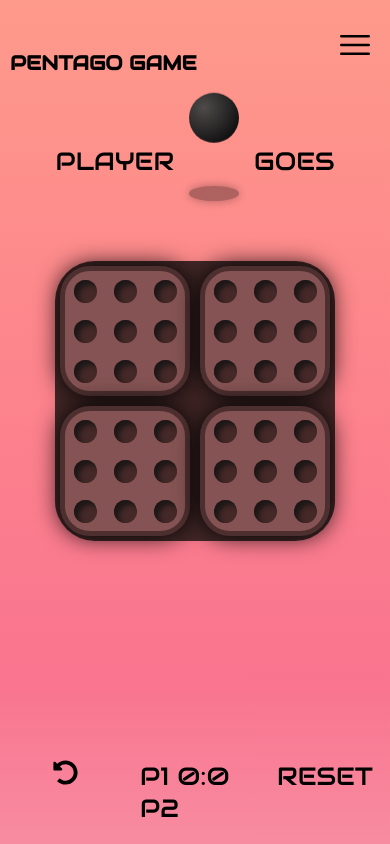
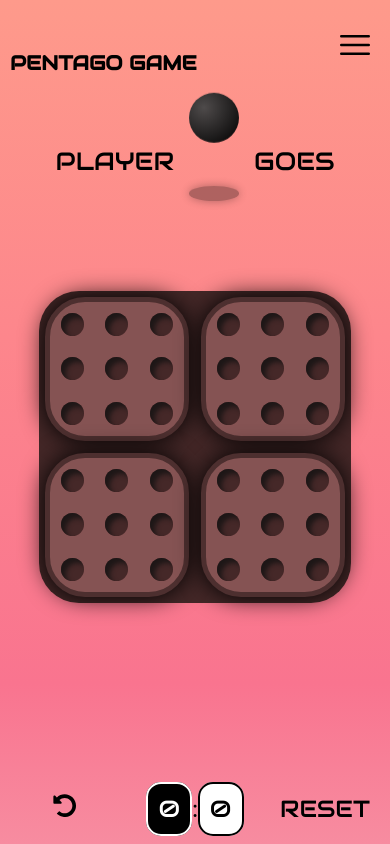
Before and after one commit to Krystian-Kamer/pentago-game, a React (Vite) app: page / in a window 390 px wide. Built offline with nearby package versions, Linux system fonts and the light colour scheme.

Commit message:
added animation to arrows, undo-btn, started working on logic which changes color of the ball

```diff
--- a/package.json
+++ b/package.json
@@ -10,6 +10,7 @@
     "preview": "vite preview"
   },
   "dependencies": {
+    "nanoid": "^5.0.6",
     "react": "^18.2.0",
     "react-dom": "^18.2.0",
     "react-icons": "^5.0.1"
--- a/src/components/Board/Board.css
+++ b/src/components/Board/Board.css
@@ -1,7 +1,7 @@
 .board {
-  margin: 0 auto;
-  width: clamp(280px, 53vw, 680px);
-  height: clamp(280px, 53vw, 680px);
+  margin: 100px auto;
+  width: clamp(290px, 80vw, 680px);
+  height: clamp(290px, 80vw, 680px);
   display: grid;
   grid-template-columns: repeat(2, 1fr);
   grid-template-rows: repeat(2, 1fr);
@@ -12,30 +12,11 @@
 .part {
   position: relative;
 }
-.arrow {
-  position: absolute;
-  transform: translate(-50%, -50%);
-  font-size: clamp(10px, 6vw, 50px);
-  background: transparent;
-}
-
-@keyframes spin {
-  from {
-    transform: rotate(0deg);
-  }
-  to {
-    transform: rotate(360deg);
-  }
-}
-
-.arrow:hover {
-  font-size: clamp(12px, 6.5vw, 55px);
-  animation: spin 1s linear infinite;
-}
 
 .spin-to-left {
   animation: spin-left 2s forwards;
 }
+
 .spin-to-right {
   animation: spin-right 2s forwards;
 }
@@ -48,6 +29,7 @@
     transform: rotate(0deg);
   }
 }
+
 @keyframes spin-right {
   from {
     transform: rotate(-90deg);
@@ -57,19 +39,59 @@
   }
 }
 
+.arrow {
+  position: absolute;
+  transform: translate(-50%, -50%);
+  font-size: clamp(15px, 7vw, 50px);
+  background: transparent;
+  padding: 0px 10px;
+}
+
+@keyframes arrow-left-spin {
+  from {
+    transform: rotate(0deg);
+  }
+  to {
+    transform: rotate(-360deg);
+  }
+}
+
+@keyframes arrow-right-spin {
+  from {
+    transform: rotate(0deg);
+  }
+  to {
+    transform: rotate(360deg);
+  }
+}
+
+.arrow-left:hover {
+  animation: arrow-left-spin 1.5s linear infinite;
+}
+
+.arrow-right:hover {
+  animation: arrow-right-spin 1.5s linear infinite;
+}
+
+.arrow:hover {
+  font-size: clamp(12px, 6.5vw, 55px);
+}
+
 .top-left-part .arrow-left {
   top: 40%;
   left: -20%;
   transform: rotate(-90deg);
 }
 .top-left-part .arrow-right {
-  top: -10%;
-  left: 50%;
+  top: -20%;
+  left: 40%;
+  transform: rotate(0deg);
 }
 
 .top-right-part .arrow-left {
-  top: -10%;
-  left: 50%;
+  top: -20%;
+  left: 40%;
+  transform: rotate(0deg);
 }
 .top-right-part .arrow-right {
   top: 40%;
--- a/src/components/Footer/Footer.css
+++ b/src/components/Footer/Footer.css
@@ -1,37 +1,49 @@
 .footer {
+  position: absolute;
+  bottom: 10px;
   width: 100vw;
-  position: fixed;
-  bottom: 0;
   font-family: audiowide;
   display: flex;
   justify-content: space-evenly;
   align-items: flex-start;
+  text-align: center;
   max-width: 1400px;
-  margin-bottom: 10px;
 }
-
 .footer button,
 .score {
   width: 240px;
   font-size: 35px;
   padding: 10px;
   text-transform: uppercase;
+  font-size: clamp(16px, 6vw, 35px);
 }
-
+.player-score {
+  padding: 10px;
+  border-radius: 15px;
+}
+.player1-score {
+  background-color: black;
+  color: white;
+  border: 2px solid white;
+}
+.player2-score {
+  background-color: white;
+  border: 2px solid black;
+}
 .footer button {
   background: transparent;
 }
 
-@media (max-width: 575px) {
-  .footer button,
-  .score {
-    font-size: 25px;
+
+.undo-btn:hover {
+  animation: undo-spin 0.8s linear infinite;
+}
+
+@keyframes undo-spin {
+  from {
+    transform: rotate(0deg);
+  }
+  to {
+    transform: rotate(-360deg);
   }
 }
-
-@media (min-width: 576px) and (max-width: 991px) {
-  .footer button,
-  .score {
-    font-size: 35px;
-  }
-}
--- a/src/components/Footer/Footer.jsx
+++ b/src/components/Footer/Footer.jsx
@@ -8,10 +8,11 @@ const Footer = () => {
   return (
     <div className='footer'>
       <button>
-        <FaUndoAlt />
+        <FaUndoAlt className='undo-btn' />
       </button>
       <div className='score'>
-        p1 {score.player1}:{score.player2} P2
+        <span className='player-score player1-score'>{score.player1}</span>:
+        <span className='player-score player2-score'>{score.player2}</span>
       </div>
       <button onClick={resetBoard}>reset</button>
     </div>
--- a/src/components/Navbar/Navbar.jsx
+++ b/src/components/Navbar/Navbar.jsx
@@ -1,10 +1,10 @@
 import './Navbar.css';
 import { HiBars3 } from 'react-icons/hi2';
 import { useGameContext } from '../../gameContext';
-import { useState } from 'react';
 import Options from '../Options';
 import Rules from '../Rules';
 import About from '../About';
+import { nanoid } from 'nanoid';
 
 const Header = () => {
   const { setIsMenuOpen, detail, setDetail } = useGameContext();
@@ -32,7 +32,7 @@ const Header = () => {
         <div className='options'>
           {detailComponents.map(({ name }) => (
             <button
-              key={name}
+              key={nanoid()}
               onClick={() => handleMouseEnter(name)}
               className='navbar-icon'
               style={
@@ -54,7 +54,7 @@ const Header = () => {
           ({ name, component }) =>
             detail === name && (
               <>
-                <div key={name}>{component}</div>
+                <div key={nanoid()}>{component}</div>
                 <button
                   className='close-details-btn'
                   onClick={() => setDetail('')}
--- a/src/components/Options.jsx
+++ b/src/components/Options.jsx
@@ -1,27 +1,45 @@
+import { useState } from 'react';
+import { availableColors } from '../data';
+import { nanoid } from 'nanoid';
+
 const Options = () => {
+  const [playerOneColor, setPlayerOneColor] = useState('black');
+  const [playerTwoColor, setPlayerTwoColor] = useState('white');
+
+  const changeBallColor = (e, player) => {
+    if (player === 'p1') setPlayerOneColor(e.target.value);
+    if (player === 'p2') setPlayerTwoColor(e.target.value);
+    // here I must figure out how to update color of ball using bgc inside availableColors and bgc from ball
+  };
+
   return (
     <form>
-      {/* here I must add who goes first and then what color player wants */}
       <p>Who goes first?</p>
       <div style={{ display: 'flex' }}>
         <p> Player one color:</p>
-        <select>
-          <option value='1'>blue</option>
-          <option value='2'>red</option>
-          <option value='3'>green</option>
-          <option value='4'>yellow</option>
-          <option value='5'>black</option>
-          <option value='6'>white</option>
+        <select
+          name='color'
+          id='color'
+          value={playerOneColor}
+          onChange={(e) => changeBallColor(e, 'p1')}
+        >
+          {availableColors.map((color) => {
+            return <option key={nanoid()}>{color.name}</option>;
+          })}
         </select>
       </div>
+
       <div style={{ display: 'flex' }}>
         <p> Player one color:</p>
-        <select>
-          <option value='1'>blue</option>
-          <option value='2'>red</option>
-          <option value='3'>green</option>
-          <option value='4'>yellow</option>
-          <option value='6'>white</option>
+        <select
+          name='color'
+          id='color'
+          value={playerTwoColor}
+          onChange={(e) => changeBallColor(e, 'p2')}
+        >
+          {availableColors.map((color) => {
+            return <option key={nanoid()}>{color.name}</option>;
+          })}
         </select>
       </div>
     </form>
--- a/src/components/PartOfBoard/PartOfBoard.css
+++ b/src/components/PartOfBoard/PartOfBoard.css
@@ -2,8 +2,8 @@
   display: grid;
   grid-template-columns: repeat(3, 1fr);
   grid-template-rows: repeat(3, 1fr);
-  width: clamp(130px, 25vw, 320px);
-  height: clamp(130px, 25vw, 320px);
+  width: clamp(130px, 37vw, 320px);
+  height: clamp(130px, 37vw, 320px);
   margin: 5px;
   background-color: rgb(133, 83, 83);
   border-radius: 40px;
@@ -15,9 +15,3 @@
   transform: scale(1.1);
   box-shadow: 5px 5px 15px rgb(0, 0, 0);
 }
-
-@media (max-width: 575px) {
-  .part-of-board {
-    border-radius: 30px;
-  }
-}
--- a/src/components/Slot/Slot.css
+++ b/src/components/Slot/Slot.css
@@ -1,11 +1,53 @@
 .ball {
   border-radius: 50%;
-  width: clamp(25px, 4vw, 50px);
-  height: clamp(25px, 4vw, 50px);
+  width: clamp(25px, 6vw, 50px);
+  height: clamp(25px, 6vw, 50px);
   margin: 0px 7px;
   align-self: center;
   justify-self: center;
 }
+
+/* .red {
+  background: radial-gradient(circle at 30% 30%, #e61919, #000000);
+} */
+
+/* .blue {
+  background: radial-gradient(circle at 30% 30%, #2e37d8, #000000);
+} */
+
+/* .green {
+  background: radial-gradient(circle at 30% 30%, #0ae92c, #000000);
+}
+
+.yellow {
+  background: radial-gradient(circle at 30% 30%, #d1f003, #e86161);
+} */
+
+/* .black {
+  background: radial-gradient(circle at 30% 30%, #4f4b4b, #000000);
+}
+
+.white {
+  background: radial-gradient(circle at 30% 30%, #d8d6d6, #e86161);
+}
+ */
+
+/* .purple {
+  background: radial-gradient(circle at 30% 30%, #b306e8, #000000);
+}
+
+.pink {
+  background: radial-gradient(circle at 30% 30%, #fe04d9, #060606);
+} */
+
+/* .orange {
+  background: radial-gradient(circle at 30% 30%, #ff8d13, #000000);
+} */
+
+/* .brown {
+  background: radial-gradient(circle at 30% 30%, #7b4507, #000000);
+}
+ */
 
 .player-one {
   background: radial-gradient(circle at 30% 30%, #4f4b4b, #000000);
@@ -15,20 +57,10 @@
   background: radial-gradient(circle at 30% 30%, #d8d6d6, #e86161);
 }
 
-/* .player-one {
-  background: radial-gradient(circle at 30% 30%, #4f4b4b, #000000);
-}
-
-.player-two {
-  background: radial-gradient(circle at 30% 30%, #d8d6d6, #e86161);
-} */
-
-
-
 .slot-1,
 .slot-2 {
-  width: clamp(23px, 4.6vw, 55px);
-  height: clamp(23px, 4.6vw, 55px);
+  width: clamp(23px, 5.5vw, 55px);
+  height: clamp(23px, 5.5vw, 55px);
   background-color: rgb(69, 40, 40);
   border-radius: 50%;
   align-self: center;
@@ -59,7 +91,6 @@
 }
 
 @media (min-width: 577px) and (max-width: 991px) {
-
   .slot-1,
   .slot-2 {
     box-shadow: inset 10px 10px 5px rgb(30, 23, 23);
--- a/src/components/Turn/Turn.css
+++ b/src/components/Turn/Turn.css
@@ -1,5 +1,5 @@
 .turn {
-  margin-bottom: 70px;
+  margin-bottom: 60px;
   display: flex;
   align-items: center;
   font-size: 50px;
--- a/src/data.jsx
+++ b/src/data.jsx
@@ -75,3 +75,46 @@ export const winConditions = [
   ['b2', 'c3', 'd4', 'e5', 'f6'],
   ['b5', 'c4', 'd3', 'e2', 'f1'],
 ];
+
+export const availableColors = [
+  {
+    name: 'red',
+    background: 'radial-gradient(circle at 30% 30%, #e61919, #000000)',
+  },
+  {
+    name: 'blue',
+    background: 'radial-gradient(circle at 30% 30%, #2e37d8, #000000)',
+  },
+  {
+    name: 'green',
+    background: 'radial-gradient(circle at 30% 30%, #0ae92c, #000000)',
+  },
+  {
+    name: 'yellow',
+    background: 'radial-gradient(circle at 30% 30%, #d1f003, #e86161)',
+  },
+  {
+    name: 'black',
+    background: 'radial-gradient(circle at 30% 30%, #4f4b4b, #000000)',
+  },
+  {
+    name: 'white',
+    background: 'radial-gradient(circle at 30% 30%, #d8d6d6, #e86161)',
+  },
+  {
+    name: 'purple',
+    background: 'radial-gradient(circle at 30% 30%, #b306e8, #000000)',
+  },
+  {
+    name: 'pink',
+    background: 'radial-gradient(circle at 30% 30%, #fe04d9, #060606)',
+  },
+  {
+    name: 'orange',
+    background: 'radial-gradient(circle at 30% 30%, #ff8d13, #000000)',
+  },
+  {
+    name: 'brown',
+    background: 'radial-gradient(circle at 30% 30%, #7b4507, #000000)',
+  },
+];
--- a/src/style.css
+++ b/src/style.css
@@ -7,7 +7,6 @@
 }
 html,
 body {
-  width: 100vw;
   height: 100vh;
   display: flex;
   justify-content: center;
```
Also changed, not shown: 1 other file (tests, documents, lock files or other folders).
